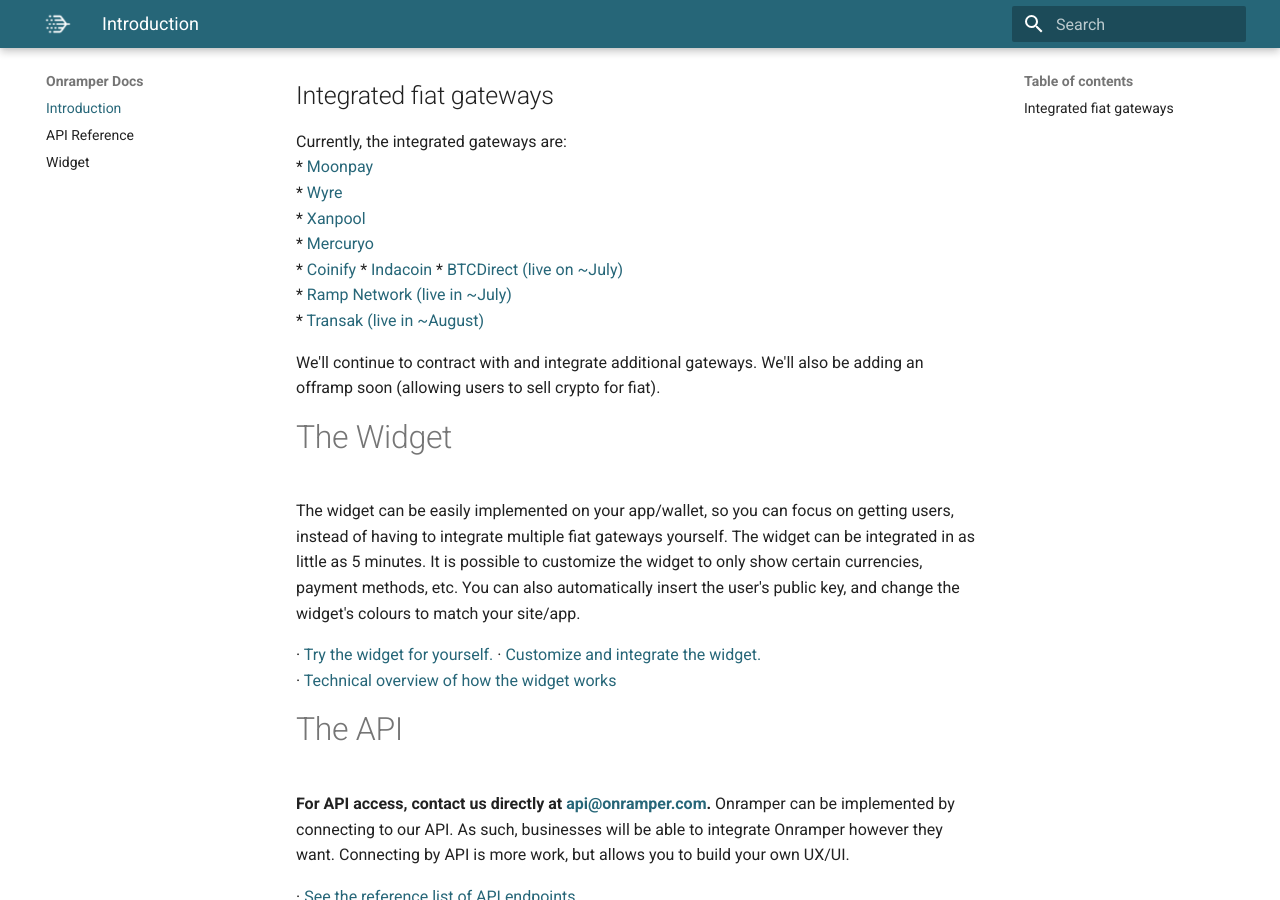
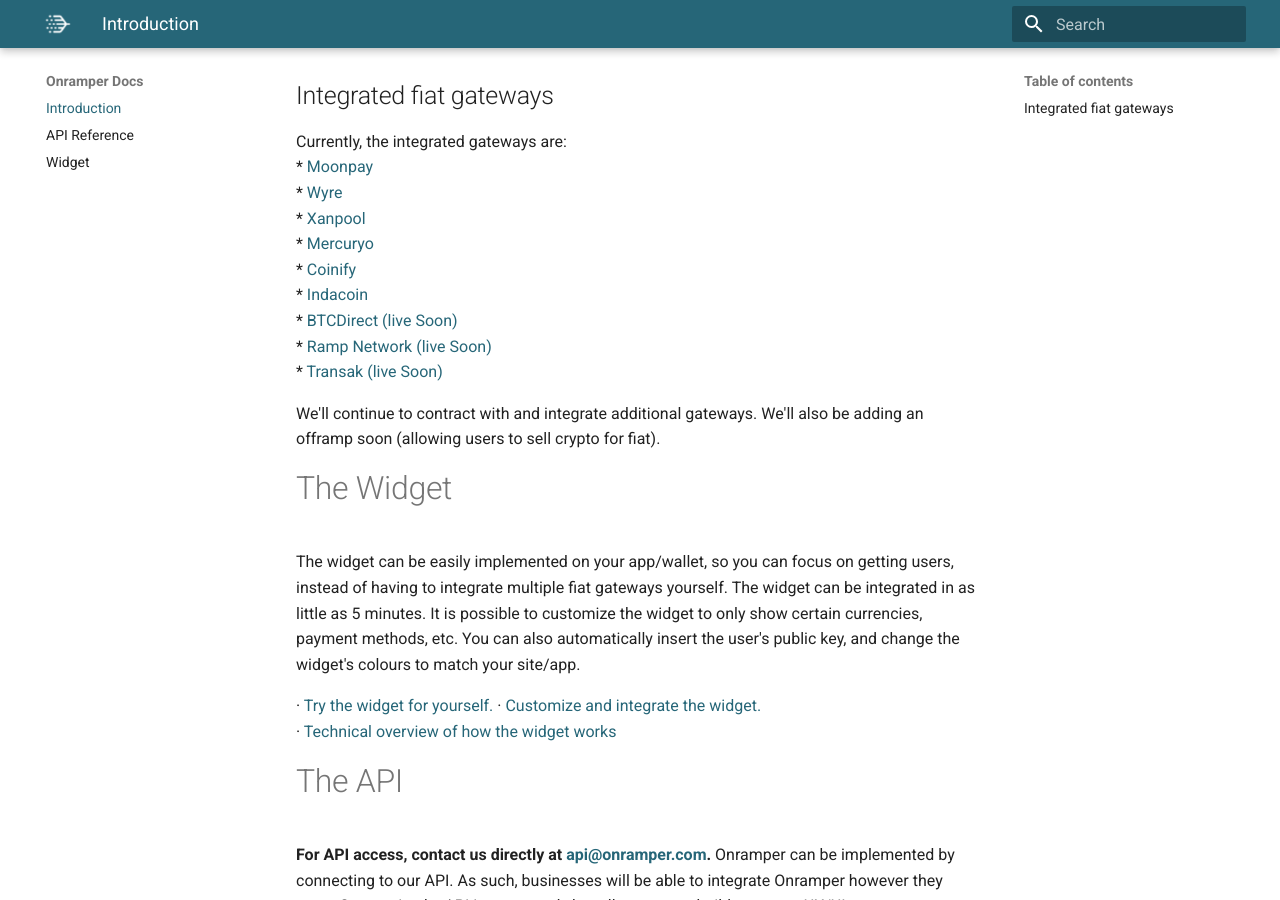
Before and after one commit to onramper/docs, an MkDocs documentation site: the page built from docs/index.md, in a window 1280 px wide and 900 px high, scrolled down 353 px. Built offline with MkDocs 1.6.1 and Material for MkDocs 9.7.7, drawn with Linux system fonts in a browser that asks for light colours.

Commit message:
Update index.md

```diff
--- a/docs/index.md
+++ b/docs/index.md
@@ -13,9 +13,9 @@ Currently, the integrated gateways are:
 * <a href="https://mercuryo.io/" target="_blank">Mercuryo</a>
 * <a href="https://www.coinify.com/" target="_blank">Coinify</a>
 * <a href="https://www.indacoin.com/" target="_blank">Indacoin</a>
-* <a href="https://btcdirect.eu/en-gb/" target="_blank">BTCDirect (live on ~July)</a>
-* <a href="https://ramp.network/" target="_blank">Ramp Network (live in ~July)</a>
-* <a href="https://transak.com/" target="_blank">Transak (live in ~August)</a>
+* <a href="https://btcdirect.eu/en-gb/" target="_blank">BTCDirect (live Soon)</a>
+* <a href="https://ramp.network/" target="_blank">Ramp Network (live Soon)</a>
+* <a href="https://transak.com/" target="_blank">Transak (live Soon)</a>
 
 We'll continue to contract with and integrate additional gateways. We'll also be adding an offramp soon (allowing users to sell crypto for fiat).
 
```
